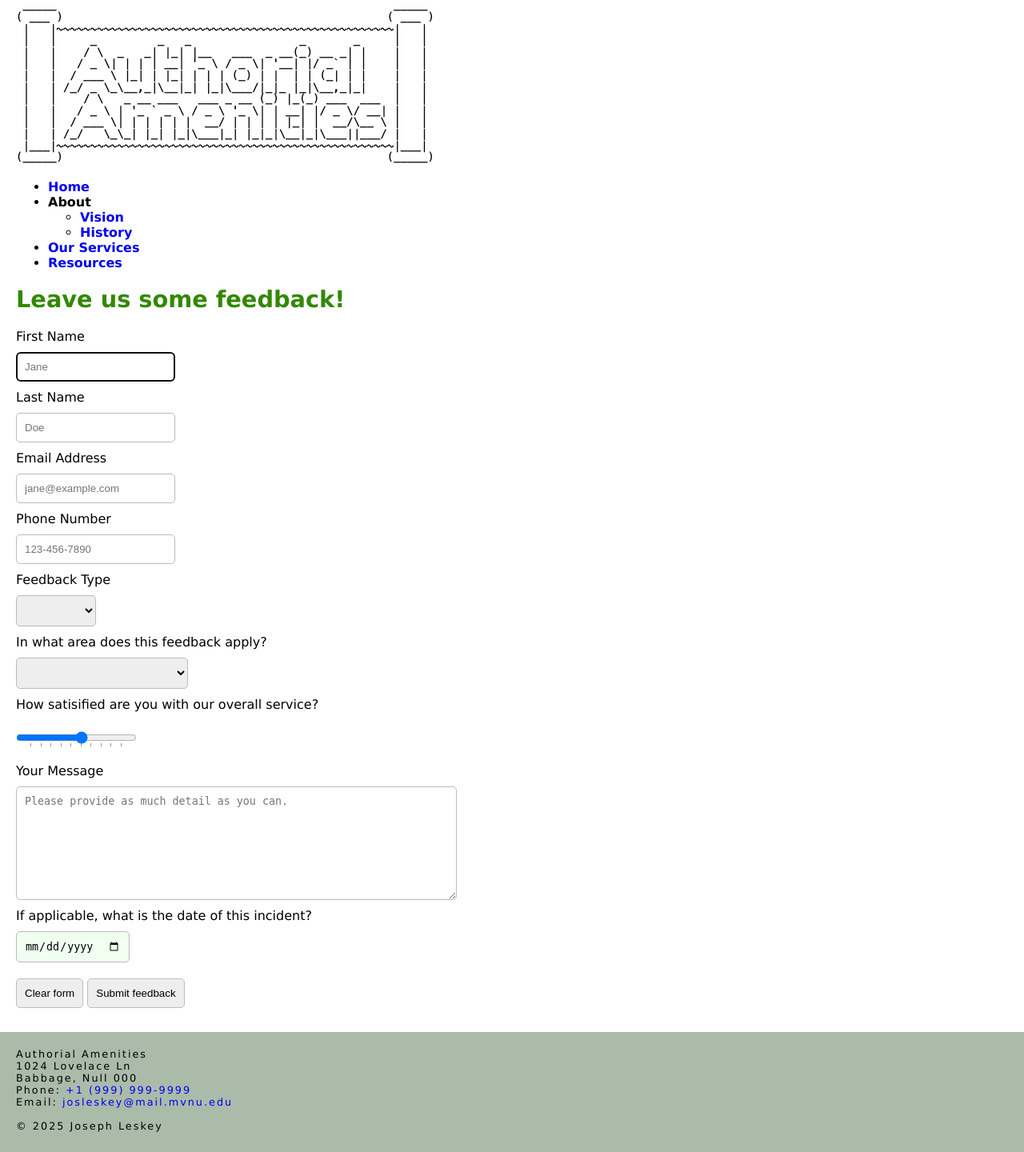
After one commit to jleskey/csc3003-website, a PHP site: page /feedback.html in a window 1280 px wide. The commit adds this page. Shown: the whole page at 80% size. Run offline with PHP 8.4, Linux system fonts and the light colour scheme.

Commit message:
Add feedback form

```diff
--- /dev/null
+++ b/src/feedback.html
@@ -0,0 +1,126 @@
+<!DOCTYPE html>
+<html lang="en">
+
+<head>
+    <title>Feedback &bullet; Authorial Amenities</title>
+    <meta charset="UTF-8">
+    <meta name="viewport" content="width=device-width, initial-scale=1">
+    <link rel="stylesheet" href="styles/main.css">
+</head>
+
+<body>
+    <header>
+        <img src="assets/logo.png" alt="Authorial Amenities">
+        <nav>
+            <ul>
+                <li><a href="main.html">Home</a></li>
+                <li>
+                    About
+                    <ul>
+                        <li><a href="about/vision.html">Vision</a></li>
+                        <li><a href="about/history.html">History</a></li>
+                    </ul>
+                </li>
+                <li><a href="services.html">Our Services</a></li>
+                <li><a href="other.html">Resources</a></li>
+            </ul>
+        </nav>
+    </header>
+    <main>
+        <header>
+            <h1>Leave us some feedback!</h1>
+        </header>
+        <form>
+            <div class="field">
+                <label for="first">First Name</label>
+                <input id="first" name="first" placeholder="Jane" autofocus required autocomplete="given-name"
+                    autocapitalize="words">
+            </div>
+            <div class="field">
+                <label for="last">Last Name</label>
+                <input id="last" name="last" placeholder="Doe" autocomplete="family-name" required
+                    autocapitalize="words">
+            </div>
+            <div class="field">
+                <label for="email">Email Address</label>
+                <input type="email" id="email" name="email" placeholder="jane@example.com" autocomplete="email"
+                    pattern=".+@.+\..{2,}" required>
+            </div>
+            <div class="field">
+                <label for="phone">Phone Number</label>
+                <input type="tel" id="phone" name="phone" placeholder="123-456-7890" autocomplete="mobile"
+                    pattern="\(?\d{3}\)?(-| )?\d{3}-?\d{4}" required>
+            </div>
+            <div class="field">
+                <label for="type">Feedback Type</label>
+                <select id="type" name="type" required>
+                    <option value="" selected></option>
+                    <option value="question">Question</option>
+                    <option value="comment">Comment</option>
+                    <option value="concern">Concern</option>
+                </select>
+            </div>
+            <div class="field">
+                <label for="area">In what area does this feedback apply?</label>
+                <select id="area" name="area" required>
+                    <option value="" selected></option>
+                    <optgroup label="General">
+                        <option value="pricing">Pricing</option>
+                        <option value="operations">Operations</option>
+                        <option value="other">Other</option>
+                    </optgroup>
+                    <optgroup label="Services">
+                        <option value="writing">Writing and ghostwriting</option>
+                        <option value="editing">Editing and proofreading</option>
+                        <option value="webdev">Website development</option>
+                        <option value="dev">Software tool development</option>
+                    </optgroup>
+                </select>
+            </div>
+            <div class="field">
+                <label for="satisfaction">How satisified are you with our overall service?</label>
+                <input type="range" id="satisfaction" name="satisfaction" list="satisfaction-marks" min="1" max="10">
+                <datalist id="satisfaction-marks">
+                    <option value="1">1</option>
+                    <option value="2">2</option>
+                    <option value="3">3</option>
+                    <option value="4">4</option>
+                    <option value="5">5</option>
+                    <option value="6">6</option>
+                    <option value="7">7</option>
+                    <option value="8">8</option>
+                    <option value="9">9</option>
+                    <option value="10">10</option>
+                </datalist>
+            </div>
+            <div class="field">
+                <label for="message">Your Message</label>
+                <textarea id="message" name="message" cols="64" rows="8" required
+                    placeholder="Please provide as much detail as you can."></textarea>
+            </div>
+            <div class="field">
+                <label for="date">If applicable, what is the date of this incident?</label>
+                <input type="date" id="date" name="date">
+            </div>
+            <div class="controls">
+                <input type="reset" value="Clear form">
+                <input type="submit" value="Submit feedback">
+            </div>
+        </form>
+        </section>
+    </main>
+    <footer>
+        Authorial Amenities
+        <address>
+            1024 Lovelace Ln<br>
+            Babbage, Null 000<br>
+            Phone: <a href="tel:+1-999-999-9999">+1 (999) 999-9999</a><br>
+            Email: <a href="mailto:josleskey@mail.mvnu.edu">josleskey@mail.mvnu.edu</a><br>
+        </address>
+        <p>
+            &copy; 2025 Joseph Leskey
+        </p>
+    </footer>
+</body>
+
+</html>
--- /dev/null
+++ b/src/styles/forms.css
@@ -0,0 +1,47 @@
+form .field, form .controls {
+    margin-bottom: 10px;
+}
+
+label,
+input,
+select,
+textarea {
+    margin: 10px 0;
+}
+
+input,
+select,
+textarea {
+    display: block;
+    padding: 10px;
+    border-radius: 5px;
+    border: 1px solid #bbb;
+}
+
+select, form .controls input {
+    background-color: #eee;
+}
+
+select:hover, form .controls input:hover {
+    background-color: #ccc;
+}
+
+select:active, form .controls input:active {
+    background-color: #aaa;
+}
+
+input:valid, select:valid, textarea:valid {
+    background-color: #f0fff0;
+}
+
+select:valid:hover {
+    background-color: #d0ddd0;
+}
+
+select:valid:active {
+    background-color: #b0bbb0;
+}
+
+form .controls input {
+    display: inline-block;
+}
--- a/src/styles/main.css
+++ b/src/styles/main.css
@@ -1,2 +1,3 @@
 @import url('base.css');
+@import url('forms.css');
 @import url('pages.css');
```
